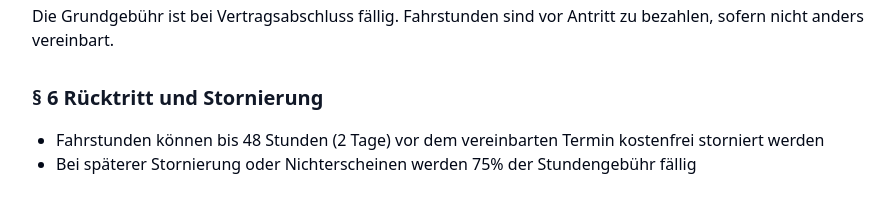
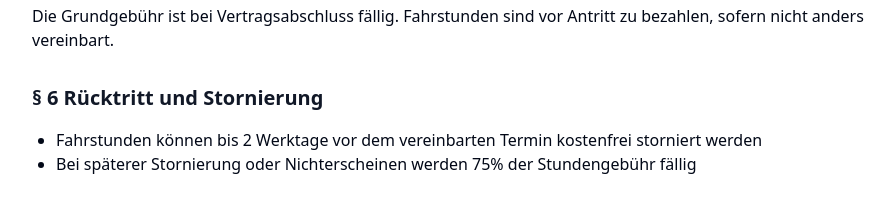
Before and after one commit to jakobkrenzlin-cloud/abf-fahrschule-potsdam, a React (Vite) app: page /agb in a window 1280 px wide. Shown: the part 1020-1232 px from the top of the page, without its empty margins (192-1086 px from the left). Built offline with nearby package versions, Linux system fonts and the light colour scheme.

Commit message:
Update AGB cancellation policy

```diff
--- a/src/pages/AGB.tsx
+++ b/src/pages/AGB.tsx
@@ -45,7 +45,7 @@ const AGB = () => {
           <h2 className="text-xl font-semibold text-gray-900 mb-4 mt-8">§ 6 Rücktritt und Stornierung</h2>
 
           <ul className="mb-4 ml-6 list-disc">
-            <li>Fahrstunden können bis 48 Stunden (2 Tage) vor dem vereinbarten Termin kostenfrei storniert werden</li>
+            <li>Fahrstunden können bis 2 Werktage vor dem vereinbarten Termin kostenfrei storniert werden</li>
             <li>Bei späterer Stornierung oder Nichterscheinen werden 75% der Stundengebühr fällig</li>
 
 
```
